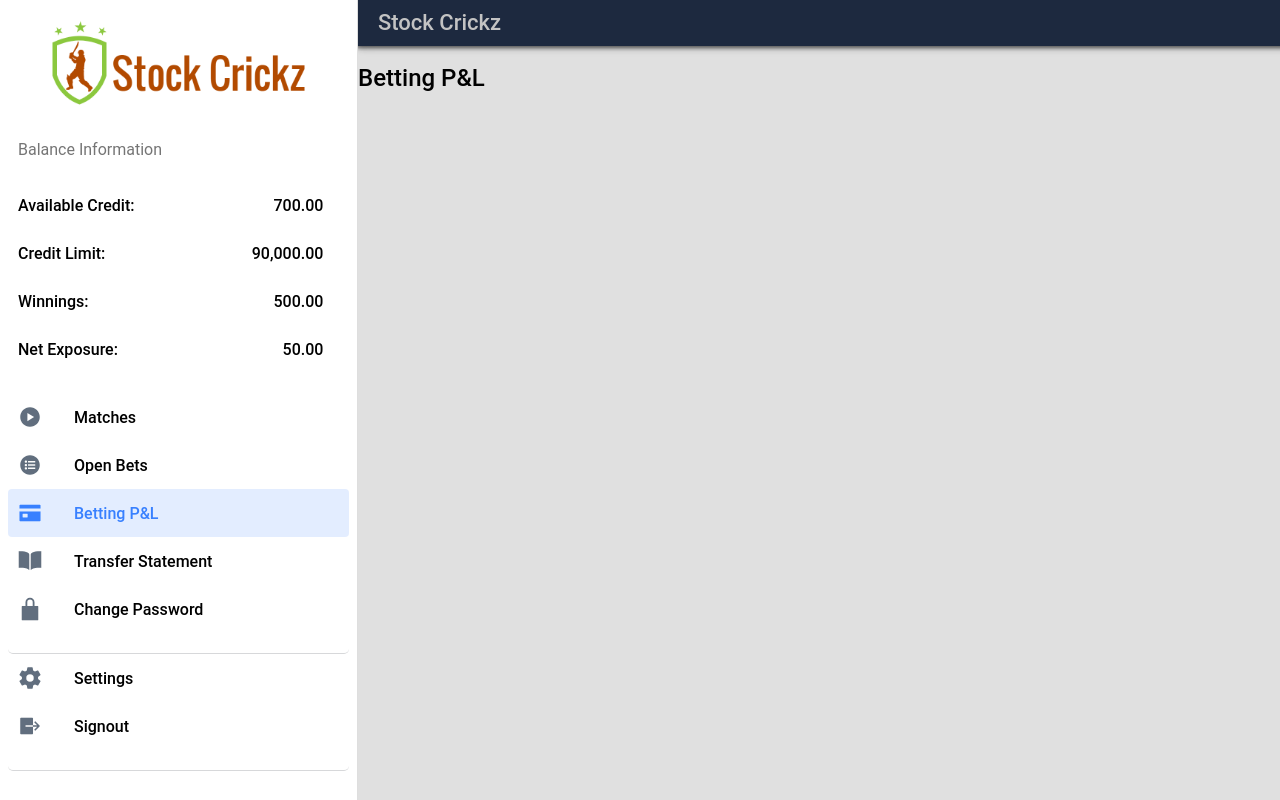
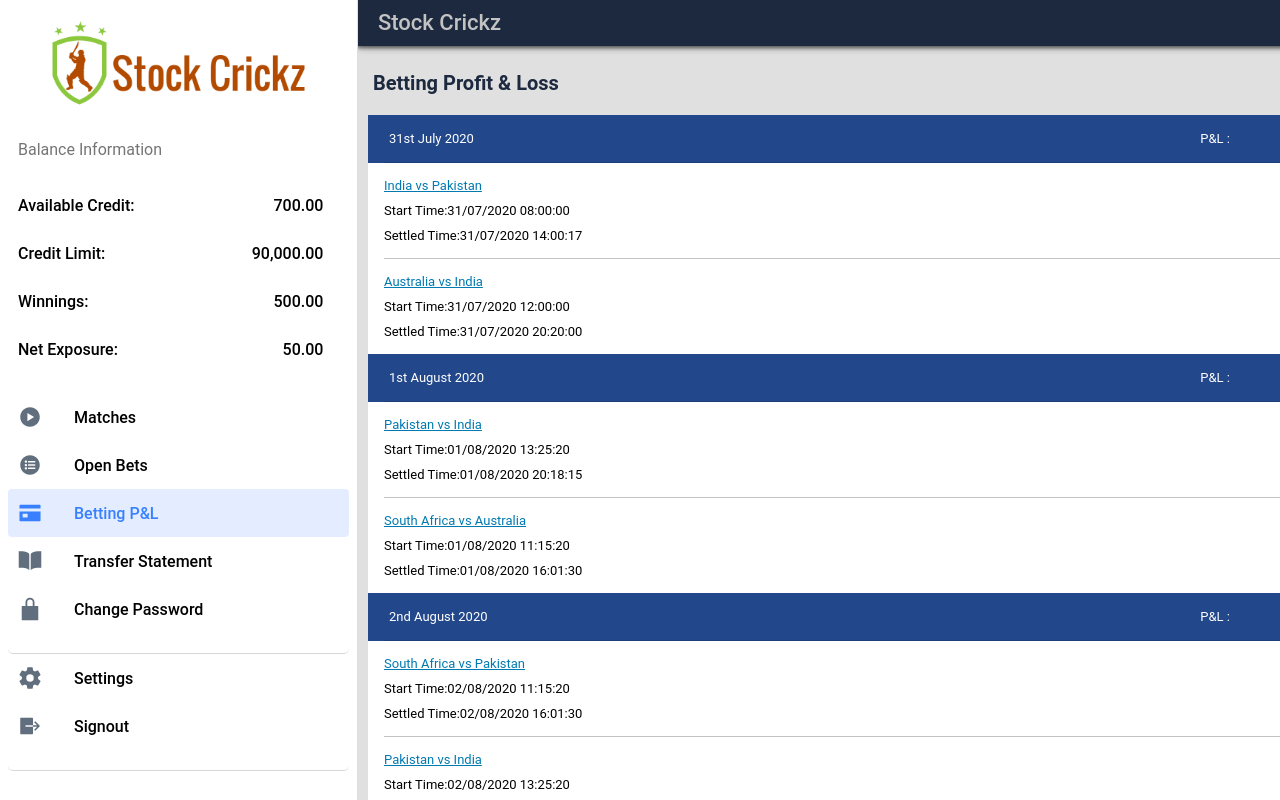
Before and after one commit to Sathishvasi/stock-crickz-portal, a React (Create React App) app: page /menu/bettingpl in a window 1280 px wide. Built offline with nearby package versions, Linux system fonts and the light colour scheme.

Commit message:
Logical changes

```diff
--- a/src/components/Menu/Menu.tsx
+++ b/src/components/Menu/Menu.tsx
@@ -95,7 +95,8 @@ const labels = [
 
 const Menu: React.FC = () => {
   const location = useLocation();
-  // menuController.close();
+  menuController.close();
+  menuController.enable(true);
 
   return (
     <IonMenu contentId="main" type="overlay" id="myMenu">
--- a/src/components/Navbar/Navbar.tsx
+++ b/src/components/Navbar/Navbar.tsx
@@ -1,4 +1,4 @@
-import React from "react";
+import React, { useState } from "react";
 import { makeStyles } from "@material-ui/core/styles";
 import AppBar from "@material-ui/core/AppBar";
 import Toolbar from "@material-ui/core/Toolbar";
@@ -42,16 +42,19 @@ const useStyles = makeStyles((theme) => ({
 const Navbar: React.FC = () => {
   menuController.enable(true);
 
+  const [states, setState] = useState("");
+
   const balance = state.getState().availableBalance;
+
 
   return (
     <IonHeader>
-    <div className='navRoot'>
+      <div className="navRoot">
         <AppBar position="static">
           <Toolbar>
             <IonButtons slot="start">
               <IonMenuButton />
-            <IonBackButton />
+              <IonBackButton defaultHref="/menu" />
             </IonButtons>
             <div className="logo-name">
               <h3>Stock Crickz</h3>
--- a/src/pages/BettingPL/BettingPL.tsx
+++ b/src/pages/BettingPL/BettingPL.tsx
@@ -6,19 +6,177 @@ import {
   IonPage,
   IonTitle,
   IonToolbar,
+  IonList,
+  IonItem,
+  IonListHeader,
+  IonLabel,
+  IonGrid,
+  IonRow,
+  IonCol,
+  IonCard,
 } from "@ionic/react";
 import Navbar from "../../components/Navbar/Navbar";
 import React from "react";
+import Container from "@material-ui/core/Container";
+import { useHistory } from "react-router-dom";
+// Redux
+import { connect } from "react-redux";
+import state from "../../store";
+
+function mapStateToProps(state: any) {
+  return state;
+}
+
+function mapDispatchToProps(dispatch: any) {
+  return dispatch({ type: "", value: "" });
+}
 
 const BettingPL: React.FC = () => {
+  const history = useHistory();
+
+  const bettingPL_list = [
+    {
+      date: "31st July 2020",
+      pl: "1500.00",
+      status: "win",
+      matches: [
+        {
+          teamName: "India vs Pakistan",
+          startTime: "31/07/2020 08:00:00",
+          settledTime: "31/07/2020 14:00:17",
+          comm: "0.00",
+          netWin: "-1300",
+        },
+        {
+          teamName: "Australia vs India",
+          startTime: "31/07/2020 12:00:00",
+          settledTime: "31/07/2020 20:20:00",
+          comm: "0.00",
+          netWin: "-200",
+        },
+      ],
+    },
+    {
+      date: "1st August 2020",
+      pl: "1200.00",
+      status: "Loss",
+      matches: [
+        {
+          teamName: "Pakistan vs India",
+          startTime: "01/08/2020 13:25:20",
+          settledTime: "01/08/2020 20:18:15",
+          comm: "0.00",
+          netWin: "-200",
+        },
+        {
+          teamName: "South Africa vs Australia",
+          startTime: "01/08/2020 11:15:20",
+          settledTime: "01/08/2020 16:01:30",
+          comm: "0.00",
+          netWin: "-1000",
+        },
+      ],
+    },
+    {
+      date: "2nd August 2020",
+      pl: "2600.00",
+      status: "Loss",
+      matches: [
+        {
+          teamName: "South Africa vs Pakistan",
+          startTime: "02/08/2020 11:15:20",
+          settledTime: "02/08/2020 16:01:30",
+          comm: "0.00",
+          netWin: "-2000",
+        },
+        {
+          teamName: "Pakistan vs India",
+          startTime: "02/08/2020 13:25:20",
+          settledTime: "02/08/2020 20:18:15",
+          comm: "0.00",
+          netWin: "-600",
+        },
+      ],
+    },
+  ];
+
+  const goToBettingdetail = (val1: string, val2: string, val3: string) => {
+    // redux
+    console.log(val1, val2, val3);
+    localStorage.setItem('teamName',val1);
+    // state.dispatch({ type: "SET_BACKBTN", value: "/menu" });
+
+    history.push("/menu/bettingpl-detail");
+  };
+
   return (
     <IonPage>
       <IonHeader>
         <Navbar />
       </IonHeader>
 
-      <IonContent>
-        <h2>Betting P&L</h2>
+      <IonContent className="Bettingpl">
+        <Container>
+          <h4 className="page-header">Betting Profit & Loss</h4>
+
+          {bettingPL_list.map((val, index) => (
+            <IonList key={index}>
+              <IonItem class="list_header">
+                <IonGrid class="font">
+                  <IonRow>
+                    <IonCol size="8">
+                      <IonLabel>{val.date}</IonLabel>
+                    </IonCol>
+                    <IonCol size="2">
+                      <IonLabel>P&L :</IonLabel>
+                    </IonCol>
+                    <IonCol size="2" class="align">
+                      {val.status == "win" && (
+                        <IonLabel class="win_color">{val.pl}</IonLabel>
+                      )}
+                      {val.status != "win" && (
+                        <IonLabel class="loss_color">{val.pl}</IonLabel>
+                      )}
+                    </IonCol>
+                  </IonRow>
+                </IonGrid>
+              </IonItem>
+              {val.matches.map((val2, index2) => (
+                <IonItem
+                  key={index2}
+                  lines="none"
+                  className="match-details"
+                >
+                  <IonGrid class="font">
+                    <IonRow>
+                      <IonCol size="8">
+                        <IonLabel class="team_Color">
+                          <u onClick={(e: any)=>{ goToBettingdetail(val2.teamName, val2.comm, val.status)}}>{val2.teamName}</u>
+                        </IonLabel>
+                      </IonCol>
+                      <IonCol size="4" class="right">
+                        <IonLabel>Comm: {val2.comm}</IonLabel>
+                      </IonCol>
+                      <IonCol size="8">
+                        <IonLabel>Start Time:{val2.startTime}</IonLabel>
+                      </IonCol>
+                      <IonCol size="4" class="right">
+                        <IonLabel>
+                          Net Win:{" "}
+                          <span className="netwin_align">{val2.netWin}</span>
+                        </IonLabel>
+                      </IonCol>
+
+                      <IonCol size="12">
+                        <IonLabel>Settled Time:{val2.settledTime}</IonLabel>
+                      </IonCol>
+                    </IonRow>
+                  </IonGrid>
+                </IonItem>
+              ))}
+            </IonList>
+          ))}
+        </Container>
       </IonContent>
     </IonPage>
   );
--- a/src/pages/BettingPLDetail/BettingPLDEtail.tsx
+++ b/src/pages/BettingPLDetail/BettingPLDEtail.tsx
@@ -20,7 +20,7 @@ import { useEffect, useState, useRef } from "react";
 
 const BettingPL: React.FC = () => {
   const [state, setState] = useState({
-    matchHeader: "CSK vs MI",
+    matchHeader: localStorage.getItem('teamName'),
   });
   const plData = [
     {
--- a/src/pages/Login/Login.tsx
+++ b/src/pages/Login/Login.tsx
@@ -126,9 +126,8 @@ const Login: React.FC = () => {
 
     if (errorUn && errorPwd) {
       if (uname === "sathish" && upwd === "123") {
-        menuController.enable(true);
         history.push("/menu");
-        // window.location.reload();
+        window.location.reload();
       } else {
         func1(typeof errorUn === "boolean" && errorUn);
         func2(typeof errorPwd === "boolean" && errorPwd);
@@ -185,6 +184,7 @@ const Login: React.FC = () => {
                 }}
                 inputProps={{ style: { color: "white" }, ref: un }}
                 onChange={(e: any) => check(e.target)}
+                onKeyDown={(e:any) => (e.keyCode === 13 ? checkValidation() : '')}
               />
               <TextField
                 variant="outlined"
@@ -204,6 +204,7 @@ const Login: React.FC = () => {
                 }}
                 inputProps={{ style: { color: "white" }, ref: pwd }}
                 onChange={(e: any) => check(e.target)}
+                onKeyDown={(e:any) => (e.keyCode === 13 ? checkValidation() : '')}
               />
               {/* <FormControlLabel
                 control={<Checkbox value="remember" color="primary" />}
--- a/src/pages/MatchDetail/MatchDetail.tsx
+++ b/src/pages/MatchDetail/MatchDetail.tsx
@@ -269,7 +269,7 @@ const MatchDetail: React.FC = () => {
             onClose={handleClose}
             aria-labelledby="customized-dialog-title"
             open={stateVal.open}
-            className="betting-section"
+            // className="betting-section"
           >
             <DialogTitle id="customized-dialog-title" onClose={handleClose}>
               Bet your point
--- a/src/pages/Matches/Matches.tsx
+++ b/src/pages/Matches/Matches.tsx
@@ -25,6 +25,8 @@ import { useEffect, useState, useRef } from "react";
 // Redux
 import { connect } from "react-redux";
 import state from "../../store";
+import "../../styles/appStyles.scss";
+
 
 function mapStateToProps(state: any) {
   return state;
@@ -47,6 +49,8 @@ const Matches: React.FC = () => {
     localStorage.setItem("teamA", teamA);
     localStorage.setItem("teamB", teamB);
     console.log(val, teamA, teamB);
+
+    // state.dispatch({ type: "SET_BACKBTN", value: "/menu" });
   };
 
   return (
--- a/src/store/reducers.tsx
+++ b/src/store/reducers.tsx
@@ -1,7 +1,8 @@
 const initialState = {
   demo: "sathish",
   availableBalance: 5000,
-  matchHeading: ''
+  matchHeading: "",
+  backBtn: ""
 };
 
 function rootReducer(state = initialState, action: any) {
@@ -12,10 +13,10 @@ function rootReducer(state = initialState, action: any) {
         demo: action.value,
       };
     case "SET_MATCHNAME":
-      return{
+      return {
         ...state,
-        matchHeading: action.value
-      }
+        matchHeading: action.value,
+      };
     default:
       return state;
   }
--- a/src/styles/appStyles.scss
+++ b/src/styles/appStyles.scss
@@ -1,13 +1,14 @@
 // Pages
-@import 'global.scss';
-@import 'login.scss';
-@import 'Matches.scss';
-@import 'matchDetails.scss';
-@import 'Betting.scss';
-@import 'settings.scss';
-@import 'transferStatement.scss';
-@import 'changePassword.scss';
-@import 'bettingplDetail.scss';
+@import "global.scss";
+@import "login.scss";
+@import "Matches.scss";
+@import "matchDetails.scss";
+@import "Betting.scss";
+@import "settings.scss";
+@import "transferStatement.scss";
+@import "changePassword.scss";
+@import "bettingplDetail.scss";
+@import "bettingPL.scss";
 // Components
-@import 'Navbar.scss';
-@import 'Menu.scss';
+@import "Navbar.scss";
+@import "Menu.scss";
--- /dev/null
+++ b/src/styles/bettingPL.scss
@@ -0,0 +1,55 @@
+.Bettingpl {
+    .font {
+        font-size: 13px;
+        .right {
+            text-align: right;
+        }
+    }
+    .list_header {
+        --background: #22478a;
+        --color: white;
+        //font-size: 13px;
+    }
+    .list-md {
+        border-radius: 0px !important;
+        padding-bottom: 0px !important;
+    }
+    .MuiContainer-root {
+        padding: 0 10px;
+        margin-bottom: 30px;
+    }
+    ion-col {
+        padding: 5px 0px;
+    }
+    .loss_color {
+        --color: #f44336 !important;
+        margin-top: 5px;
+    }
+    .team_Color {
+        --color: #007ab1 !important;
+    }
+    .align {
+        text-align: right !important;
+        display: inherit;
+        margin-top: 5px;
+    }
+    .netwin_align {
+        color: #f44336 !important;
+    }
+    .win_color {
+        --color: #4caf50 !important;
+        margin-top: 5px;
+    }
+    .loss_color,
+    .win_color {
+        font-weight: bold;
+    }
+    .match-details {
+        ion-grid {
+            padding: 10px 0;
+        }
+    }
+    ion-item:not(:last-child):not(:first-child) ion-grid {
+        border-bottom: 1px solid #c3c3c3;
+    }
+}
```
Lines whose indentation alone changed are shown as unchanged.
